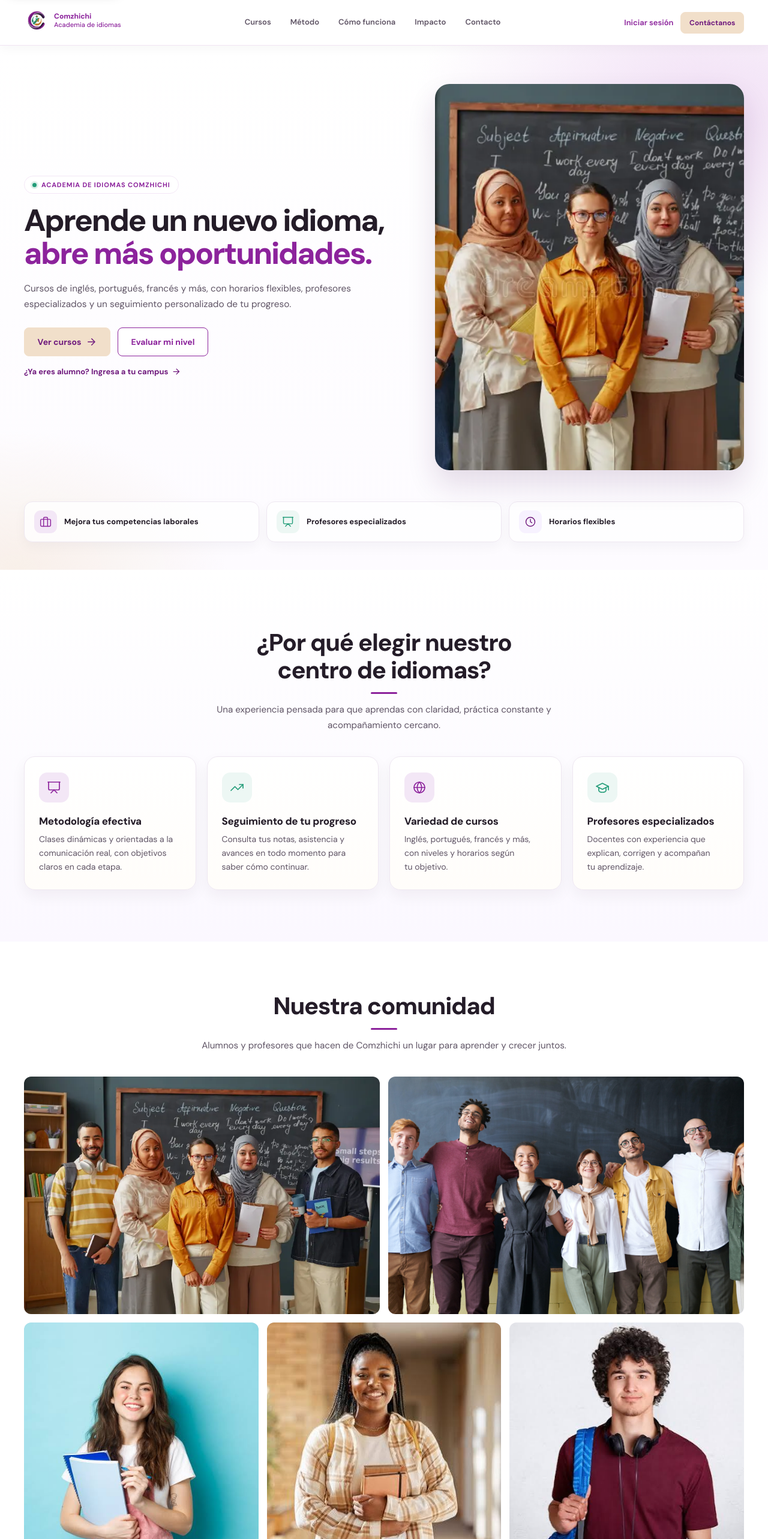
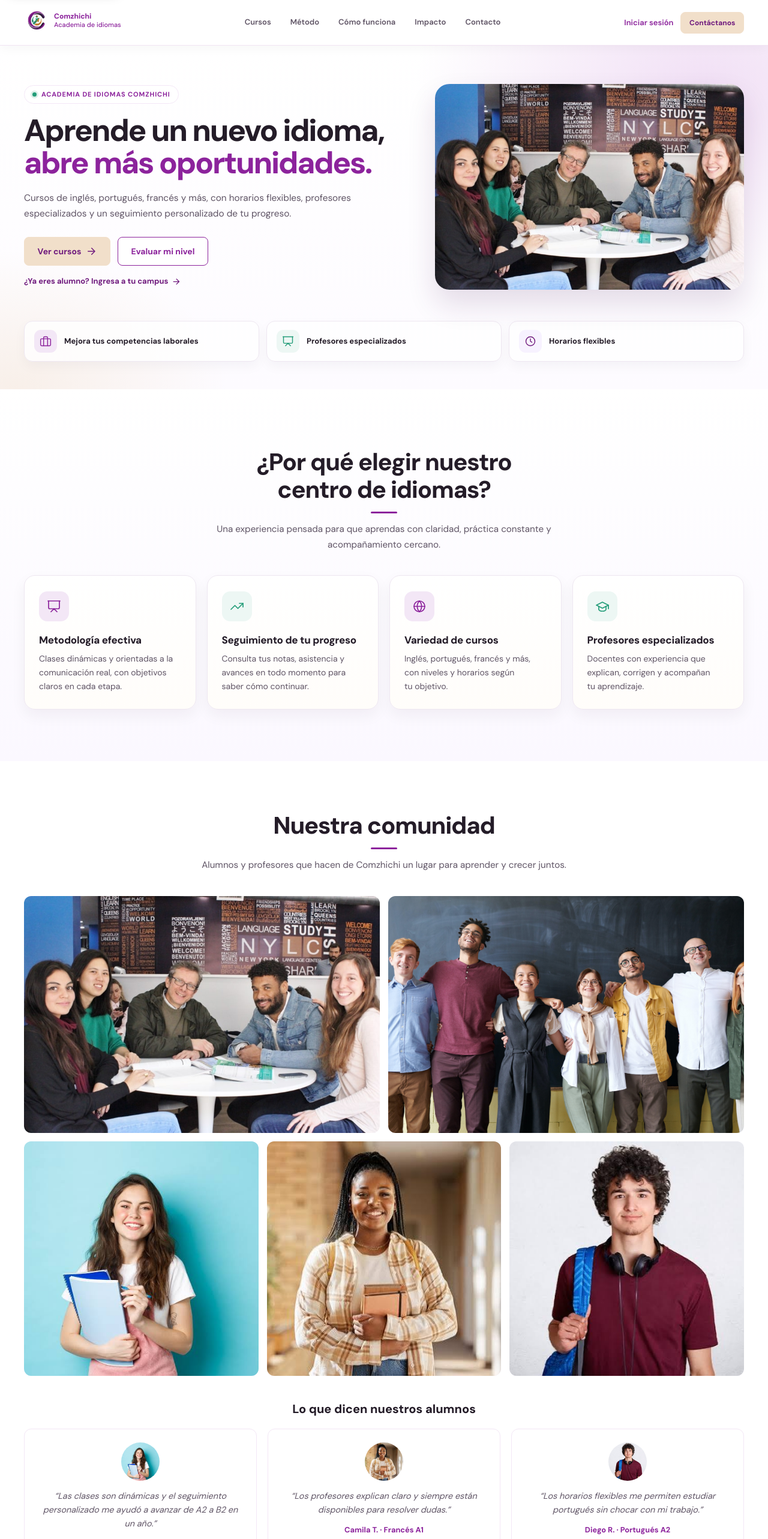
Before and after one commit to Comzhichi/comzhichi-landing, an Angular app: page / in a window 1280 px wide. Shown: the top 2566 px of the page at 60% size. Built offline with nearby package versions, Linux system fonts and the light colour scheme.

Commit message:
fix: orden testimonios y respetar ancho foto hero

```diff
--- a/src/app/app.html
+++ b/src/app/app.html
@@ -41,14 +41,14 @@
               <p class="testimonial__author">Valeria M. · Inglés B2</p>
             </article>
             <article class="testimonial">
-              <img class="testimonial__avatar" src="student-portrait-2.jpg" alt="Diego, alumno de portugués" loading="lazy" />
+              <img class="testimonial__avatar" src="student-portrait-2.jpg" alt="Camila, alumna de francés" loading="lazy" />
+              <p class="testimonial__quote">“Los profesores explican claro y siempre están disponibles para resolver dudas.”</p>
+              <p class="testimonial__author">Camila T. · Francés A1</p>
+            </article>
+            <article class="testimonial">
+              <img class="testimonial__avatar" src="student-portrait-3.jpg" alt="Diego, alumno de portugués" loading="lazy" />
               <p class="testimonial__quote">“Los horarios flexibles me permiten estudiar portugués sin chocar con mi trabajo.”</p>
               <p class="testimonial__author">Diego R. · Portugués A2</p>
-            </article>
-            <article class="testimonial">
-              <img class="testimonial__avatar" src="student-portrait-3.jpg" alt="Camila, alumna de francés" loading="lazy" />
-              <p class="testimonial__quote">“Los profesores explican claro y siempre están disponibles para resolver dudas.”</p>
-              <p class="testimonial__author">Camila T. · Francés A1</p>
             </article>
           </div>
         </div>
--- a/src/app/components/hero/hero.css
+++ b/src/app/components/hero/hero.css
@@ -125,10 +125,9 @@
 
 .hero__photo img {
   width: 100%;
-  height: 100%;
+  height: auto;
   object-fit: cover;
   display: block;
-  aspect-ratio: 4 / 5;
 }
 
 .hero__orb {
```
Also changed, not shown: public/hero-students.jpg.
